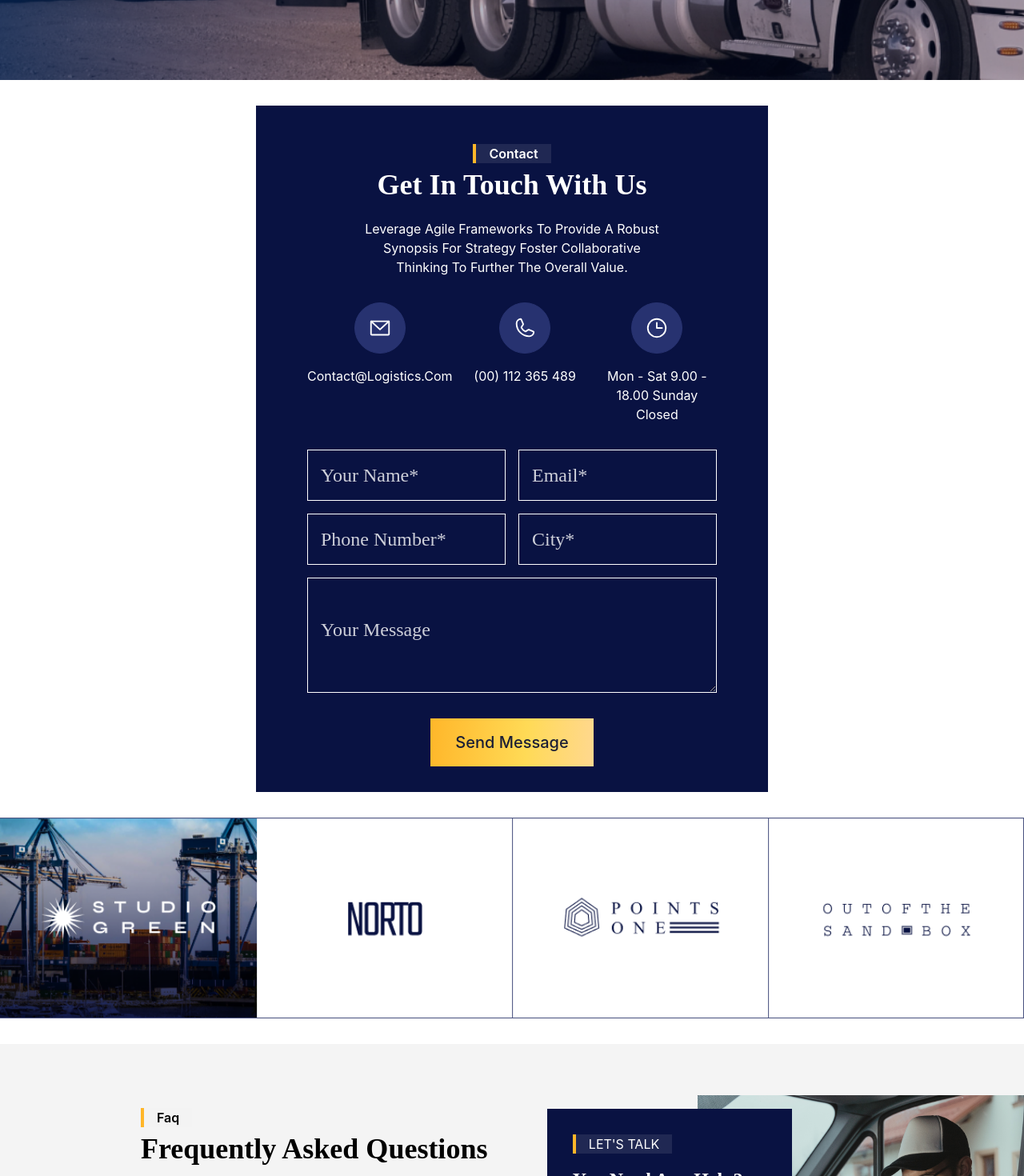
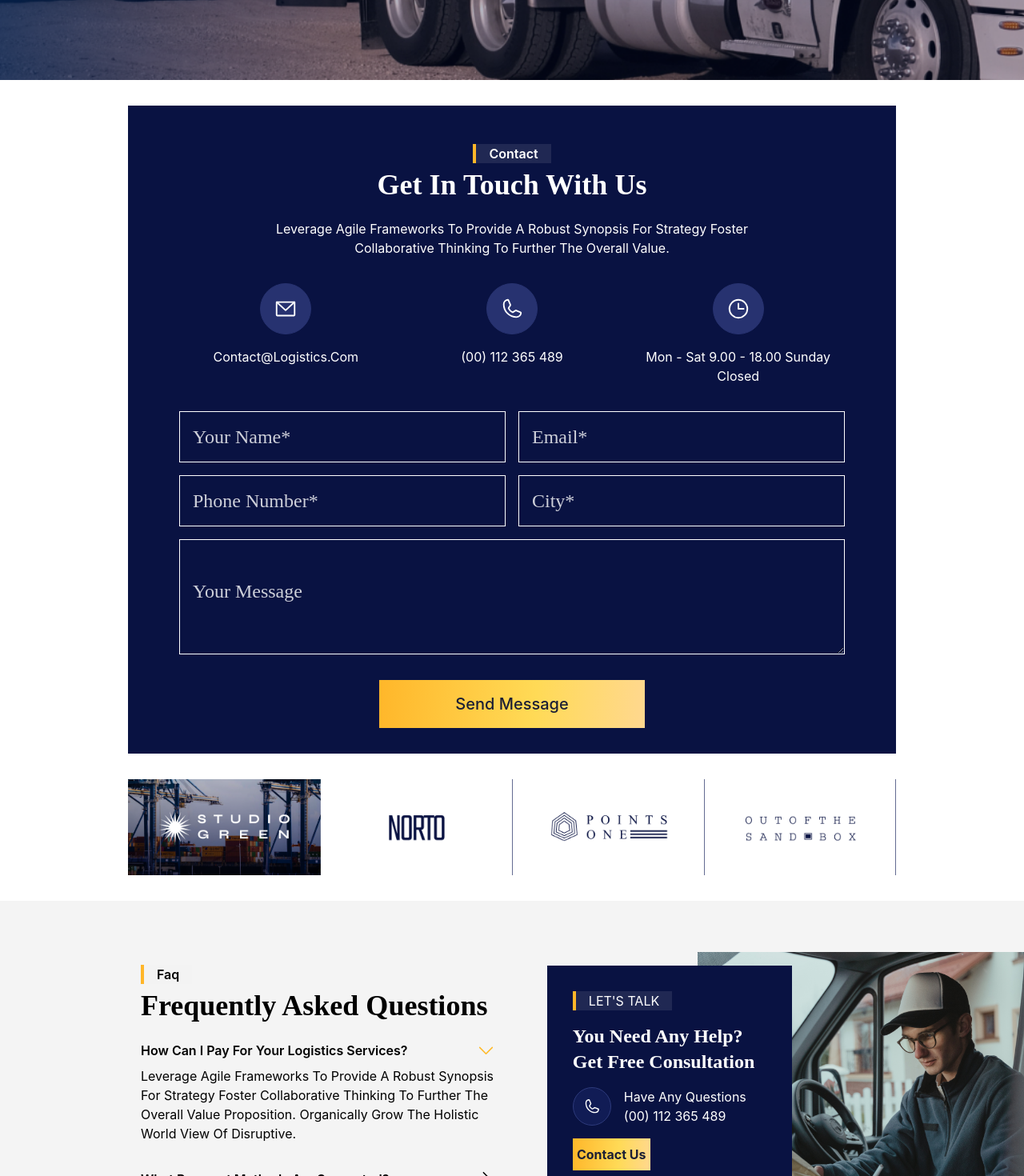
Before and after one commit to smartcollins/logistics, a React (Create React App) app: page /contact in a window 1280 px wide. Shown: the part 540-2010 px from the top of the page at 80% size. Built offline with nearby package versions, Linux system fonts and the light colour scheme.

Commit message:
modified Contact

```diff
--- a/src/pages/Contact.jsx
+++ b/src/pages/Contact.jsx
@@ -4,8 +4,8 @@ import banner from '../data/banner';
 import color from '../data/color';
 import Banner from '../component/Banner';
 import Caption from '../component/Caption';
+import Asked from '../component/Asked';
 import Footer from '../component/Footer'
-import Asked from '../component/Asked';
 import { EnvelopeSimple, Phone, Clock } from 'phosphor-react'
 
 const Contact = () => {
@@ -48,7 +48,7 @@ const Contact = () => {
     return (
         <div className=' capitalize text-white'>
             <div>{banner.slice(9, 10).map((item, idx) => <Banner key={idx} {...item} />)}</div>
-            <div style={{ background: color.blueBg }} className=' xl:w-2/4 lg:w-3/4 md:px-16 px-4 mx-auto my-8 py-8'>
+            <div style={{ background: color.blueBg }} className='lg:w-3/4 md:px-16 px-4 mx-auto my-8 py-8'>
                 <div className='mx-auto w-fit text-center'>
                     <Caption mid={true} txt={'contact'} txt2={'get in touch with us'} />
                     <p className='w-3/4 mx-auto'>Leverage agile frameworks to provide a robust synopsis for strategy foster collaborative thinking to further the overall value.</p>
@@ -64,10 +64,10 @@ const Contact = () => {
                     <button style={{ color: color.darkTxt, background: `linear-gradient(94.06deg, ${color.grdt} -1.21%, ${color.grdt2} 58.66%, ${color.grdt3} 116.84%)` }} className='font-medium capitalize text-center mt-8 py-2 w-full md:text-xl md:py-4 md:w-2/5'>send message</button>
                 </div>
             </div>
-            <div className='my-8 bg-red-400 h-full'>
-                <img className='mx-auto h-[15vh] md:h-full xl:w-full' src={client} alt="client-logo" />
+            <div className='my-8 bg-red-400 h-full mx-auto xl:h-[15vh] xl:w-3/4'>
+                <img className='mx-auto xl:w-full h-full object-cover' src={client} alt="client-logo" />
             </div>
-            <Asked/>
+            <Asked />
             <Footer />
         </div>
     )
```
